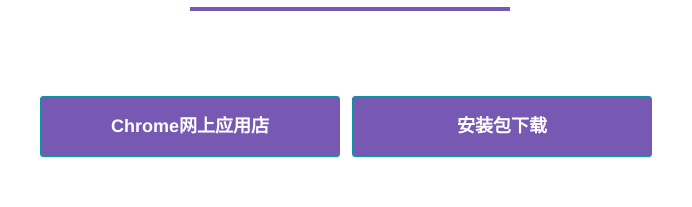
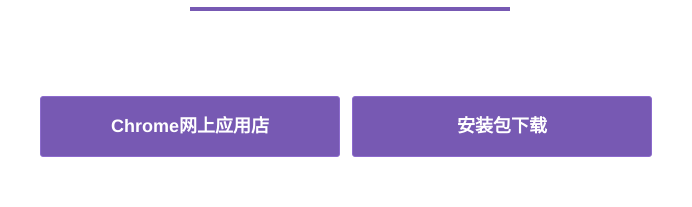
Before and after one commit to vayci/weiboyingxiao, a plain HTML site: page index.html in a window 1280 px wide. Shown: the part 907-1114 px from the top of the page, 290-982 px from the left. Drawn offline with Linux system fonts and the light colour scheme.

Commit message:
fix button color

```diff
--- a/assets/css/style.css
+++ b/assets/css/style.css
@@ -60,7 +60,6 @@
     background-color: #7759b3;
     border-color: #8C6BCD;
     color: #fff;
-    border-color: #06979e;
     font-size: 18px;
     padding: 17px 45px;
     font-weight: 600;
```
